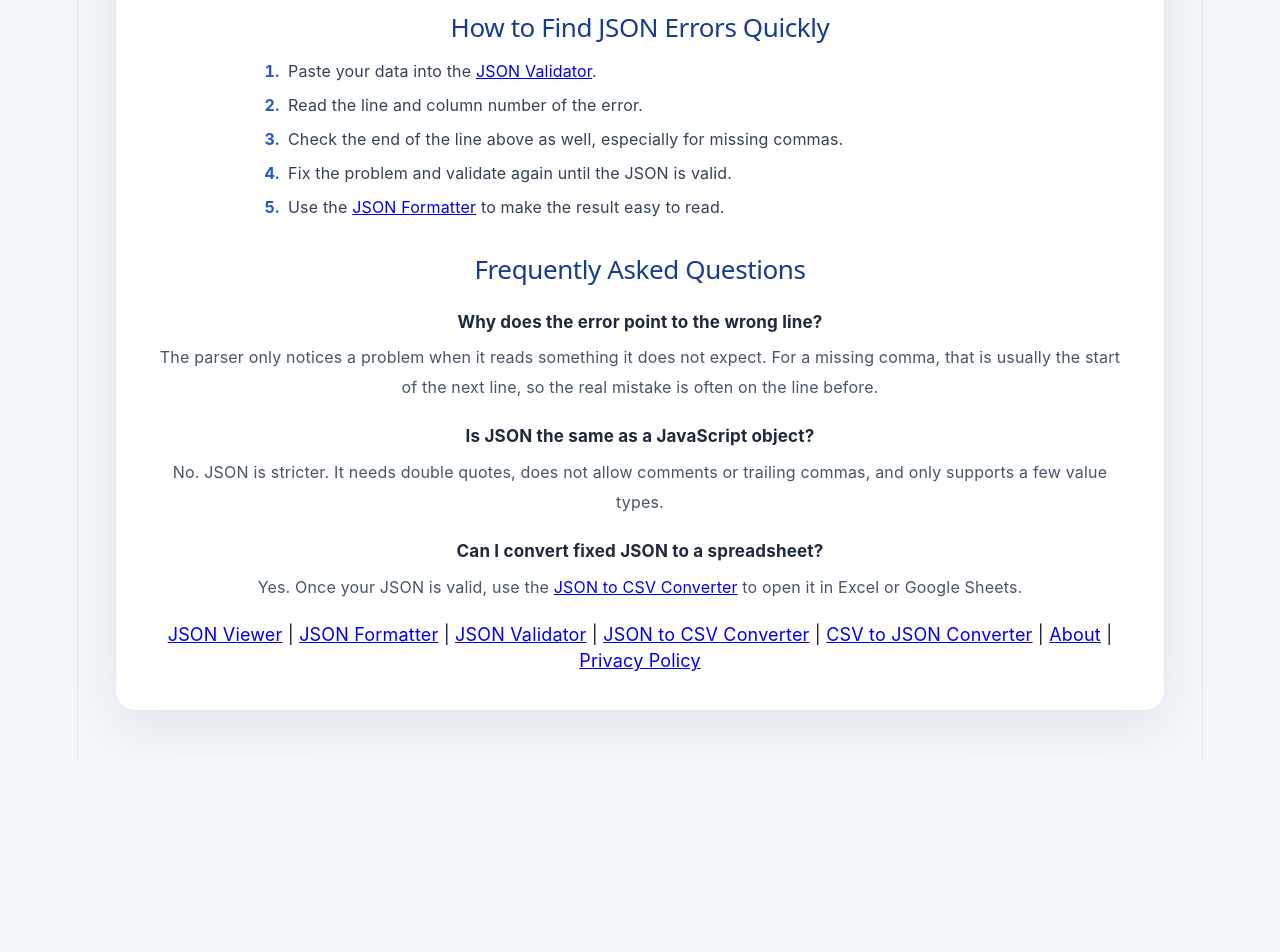
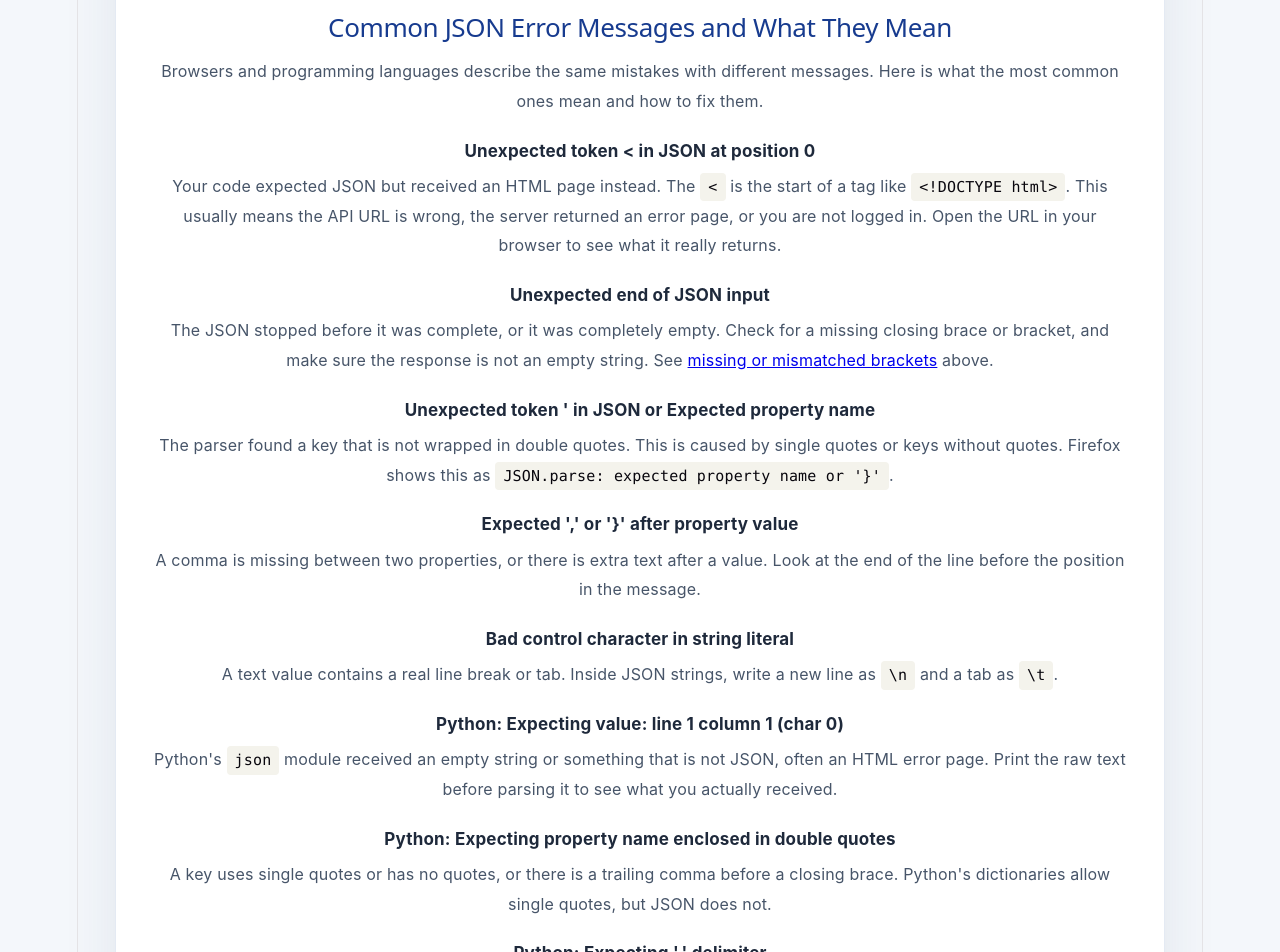
Before and after one commit to mariabk003-MS/online-json-formatter, a React (Vite) app: page /common-json-errors in a window 1280 px wide. Shown: the part 5260-6212 px from the top of the page. Before the commit the page ends 6019 px from the top, so only its background shows below. Built offline with nearby package versions, Linux system fonts and the light colour scheme.

Commit message:
Add common JSON error messages section to errors guide

```diff
--- a/src/JsonErrorsGuide.jsx
+++ b/src/JsonErrorsGuide.jsx
@@ -108,7 +108,7 @@ function JsonErrorsGuide() {
 }`}
         />
 
-        <h2>6. Missing or Mismatched Brackets</h2>
+        <h2 id="missing-brackets">6. Missing or Mismatched Brackets</h2>
         <p>
           Every opening brace must have a closing brace, and every opening
           square bracket must have a closing square bracket. This often
@@ -173,6 +173,71 @@ function JsonErrorsGuide() {
   "code": "007"
 }`}
         />
+        <h2>Common JSON Error Messages and What They Mean</h2>
+        <p>
+          Browsers and programming languages describe the same mistakes with
+          different messages. Here is what the most common ones mean and how
+          to fix them.
+        </p>
+
+        <h3>{'Unexpected token < in JSON at position 0'}</h3>
+        <p>
+          Your code expected JSON but received an HTML page instead. The{' '}
+          <code>{'<'}</code> is the start of a tag like{' '}
+          <code>{'<!DOCTYPE html>'}</code>. This usually means the API URL is
+          wrong, the server returned an error page, or you are not logged in.
+          Open the URL in your browser to see what it really returns.
+        </p>
+
+        <h3>Unexpected end of JSON input</h3>
+        <p>
+          The JSON stopped before it was complete, or it was completely
+          empty. Check for a missing closing brace or bracket, and make sure
+          the response is not an empty string. See{' '}
+          <a href="#missing-brackets">missing or mismatched brackets</a> above.
+        </p>
+
+        <h3>{"Unexpected token ' in JSON"} or Expected property name</h3>
+        <p>
+          The parser found a key that is not wrapped in double quotes. This
+          is caused by single quotes or keys without quotes. Firefox shows
+          this as <code>{"JSON.parse: expected property name or '}'"}</code>.
+        </p>
+
+        <h3>{"Expected ',' or '}' after property value"}</h3>
+        <p>
+          A comma is missing between two properties, or there is extra text
+          after a value. Look at the end of the line before the position in
+          the message.
+        </p>
+
+        <h3>Bad control character in string literal</h3>
+        <p>
+          A text value contains a real line break or tab. Inside JSON
+          strings, write a new line as <code>{'\\n'}</code> and a tab as{' '}
+          <code>{'\\t'}</code>.
+        </p>
+
+        <h3>{"Python: Expecting value: line 1 column 1 (char 0)"}</h3>
+        <p>
+          Python&apos;s <code>json</code> module received an empty string or
+          something that is not JSON, often an HTML error page. Print the raw
+          text before parsing it to see what you actually received.
+        </p>
+
+        <h3>{"Python: Expecting property name enclosed in double quotes"}</h3>
+        <p>
+          A key uses single quotes or has no quotes, or there is a trailing
+          comma before a closing brace. Python&apos;s dictionaries allow single
+          quotes, but JSON does not.
+        </p>
+
+        <h3>{"Python: Expecting ',' delimiter"}</h3>
+        <p>
+          A comma is missing between two items or properties. Check the line
+          and column shown in the message, and the end of the line before it.
+        </p>
+
         <h2>How to Find JSON Errors Quickly</h2>
         <ol>
           <li>Paste your data into the <a href="/json-validator">JSON Validator</a>.</li>
@@ -215,6 +280,8 @@ function JsonErrorsGuide() {
         {' | '}
         <a href="/csv-to-json">CSV to JSON Converter</a>
         {' | '}
+        <a href="/json-to-xml">JSON to XML Converter</a>
+        {' | '}
         <a href="/about">About</a>
         {' | '}
         <a href="/privacy-policy">Privacy Policy</a>
```
